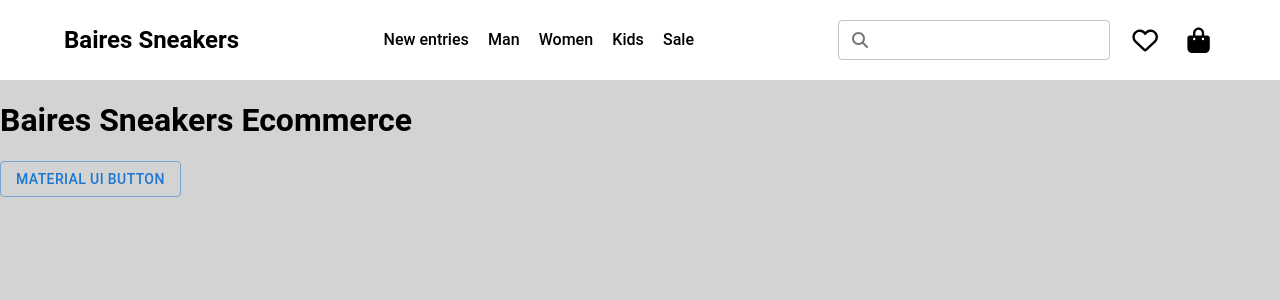
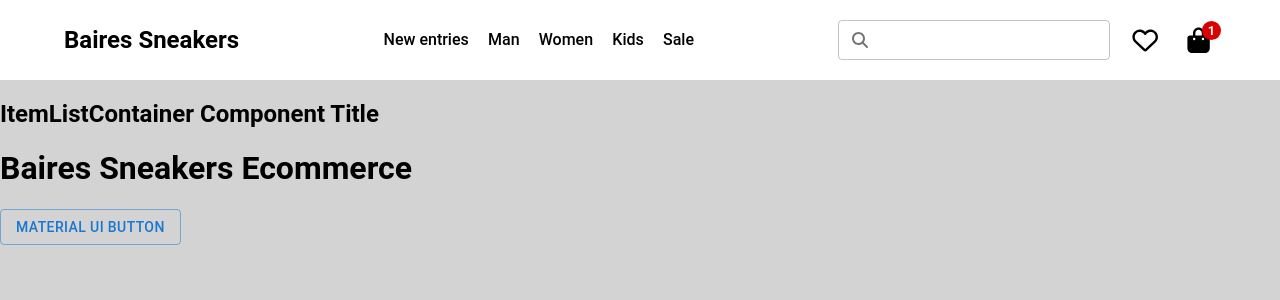
Before and after one commit to FedericoWalovnik/BairesSneakers-FedericoWalovnik, a React (Create React App) app: page / in a window 1280 px wide. Shown: the top 300 px of the page. Built offline with nearby package versions, Linux system fonts and the light colour scheme.

Commit message:
create cart widget and item list container components

```diff
--- a/src/App.js
+++ b/src/App.js
@@ -1,12 +1,15 @@
 import './App.scss';
 import Button from '@mui/material/Button';
 import Navbar from './components/Navbar/Navbar'
+import ItemListContainer from './components/ItemListContainer/ItemListContainer'
 
 function App() {
   return (
     <div>
       <header>
         <Navbar />
+        <ItemListContainer title={'ItemListContainer Component Title'} />
+
         <h1>
           Baires Sneakers Ecommerce
         </h1>
--- /dev/null
+++ b/src/components/ItemListContainer/ItemListContainer.js
@@ -0,0 +1,13 @@
+import React from 'react'
+import './ItemListContainer.scss'
+
+const Navbar = ({ title }) => {
+
+    return (
+        <div className="ItemListContainer">
+            <h2>{title}</h2>
+        </div>
+    )
+}
+
+export default Navbar;
--- /dev/null
+++ b/src/components/Navbar/CartWidget/CartWidget.js
@@ -0,0 +1,21 @@
+import React from 'react'
+import { FontAwesomeIcon } from '@fortawesome/react-fontawesome';
+import { faBagShopping } from '@fortawesome/free-solid-svg-icons';
+import './CartWidget.scss'
+
+const Navbar = ({ cartItems }) => {
+
+    return (
+        <div className="CartWidget">
+            <FontAwesomeIcon className="CartWidget__icon" icon={faBagShopping} tabIndex='0' />
+            {cartItems > 0 &&
+                <div className="CartWidget__counter-container">
+                    <p className="CartWidget__counter-text" > {cartItems}</p>
+                </div>
+            }
+        </div>
+
+    )
+}
+
+export default Navbar;
--- /dev/null
+++ b/src/components/Navbar/CartWidget/CartWidget.scss
@@ -0,0 +1,36 @@
+.CartWidget {
+    display: flex;
+    align-items: center;
+    position: relative;
+
+    &__icon{
+        font-size: 1.6rem;
+        margin-left: 1rem;
+        border-radius: 100%;
+        padding: .4rem;
+        cursor: pointer;
+
+        &:hover, &:focus {
+            outline: none !important;
+            background-color: rgb(214, 214, 214);
+        }
+    }
+
+    &__counter-container {
+        position: absolute;
+        display: flex;
+        align-items: center;
+        justify-content: center;
+        top: 0;
+        right: -5px;
+        background-color: rgb(218, 0, 0);
+        margin: 0;
+        color: #fff;
+        font-size: .8rem;
+        font-weight: 700;
+        padding: .5rem;
+        height: 19px;
+        width: 19px;
+        border-radius: 100%;
+    }
+}
--- a/src/components/Navbar/Navbar.js
+++ b/src/components/Navbar/Navbar.js
@@ -1,16 +1,16 @@
 import React from 'react'
+import CartWidget from './CartWidget/CartWidget'
 import TextField from '@mui/material/TextField';
 import InputAdornment from '@mui/material/InputAdornment';
 import { FontAwesomeIcon } from '@fortawesome/react-fontawesome';
 import { faMagnifyingGlass } from '@fortawesome/free-solid-svg-icons';
 import { faHeart } from '@fortawesome/free-regular-svg-icons';
-import { faBagShopping } from '@fortawesome/free-solid-svg-icons';
 
-import './navbar.scss';
+import './Navbar.scss';
 
 
 const Navbar = () => {
-    return(
+    return (
         <nav className="navbar">
             <div className="navbar__logo">
                 <h1 tabIndex='0'>Baires Sneakers</h1>
@@ -45,8 +45,8 @@ const Navbar = () => {
                         ),
                     }}
                 />
-                <FontAwesomeIcon className="navbar__icon" icon={faHeart} tabIndex='0'/>
-                <FontAwesomeIcon className="navbar__icon" icon={faBagShopping} tabIndex='0'/>
+                <FontAwesomeIcon className="navbar__icon" icon={faHeart} tabIndex='0' />
+                <CartWidget cartItems={1} />
             </div>
         </nav>
     )
```
Also changed, not shown: src/components/Test/Test.js (added, +23 -0 lines), src/components/ItemListContainer/ItemListContainer.scss (added).
